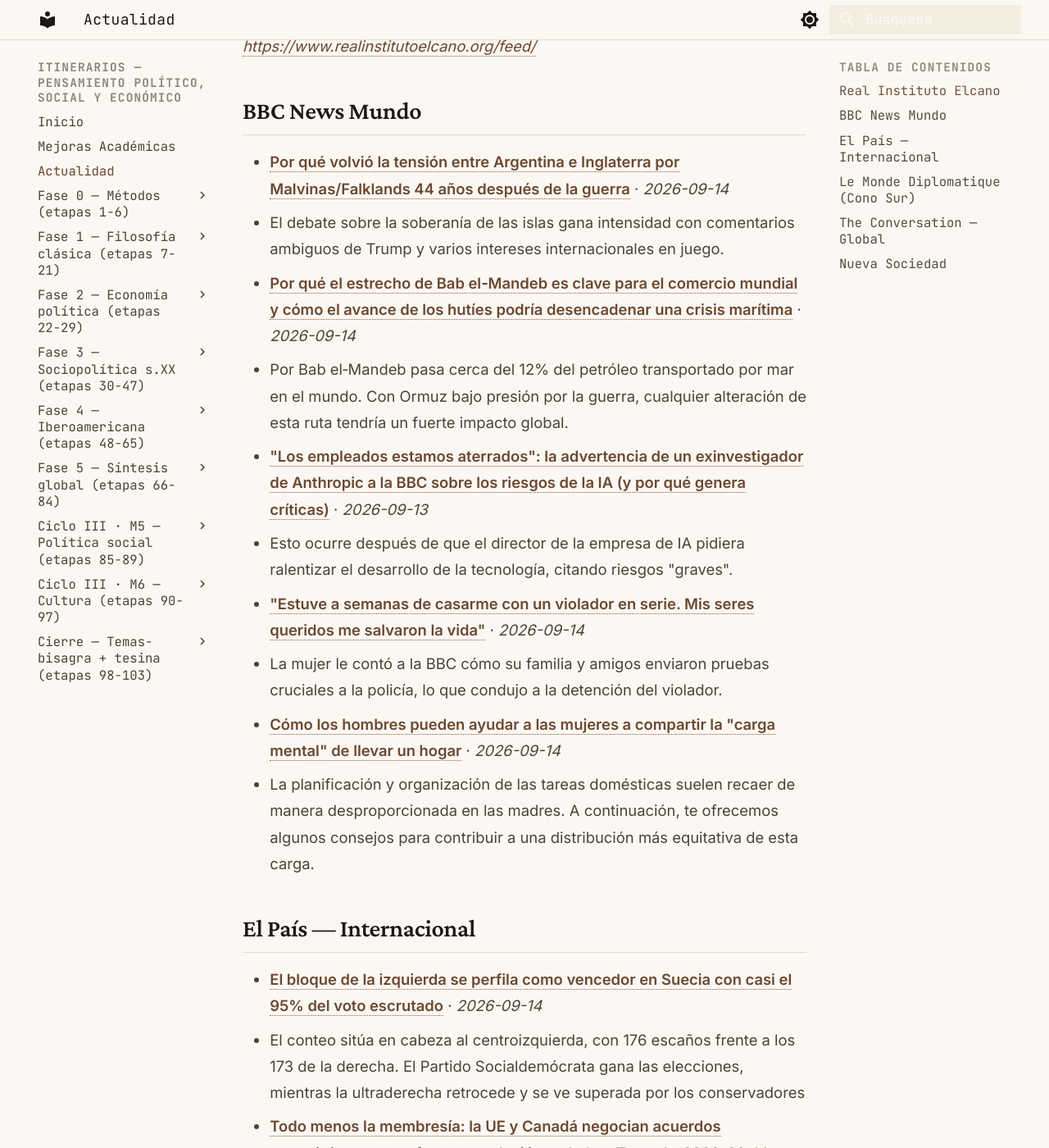
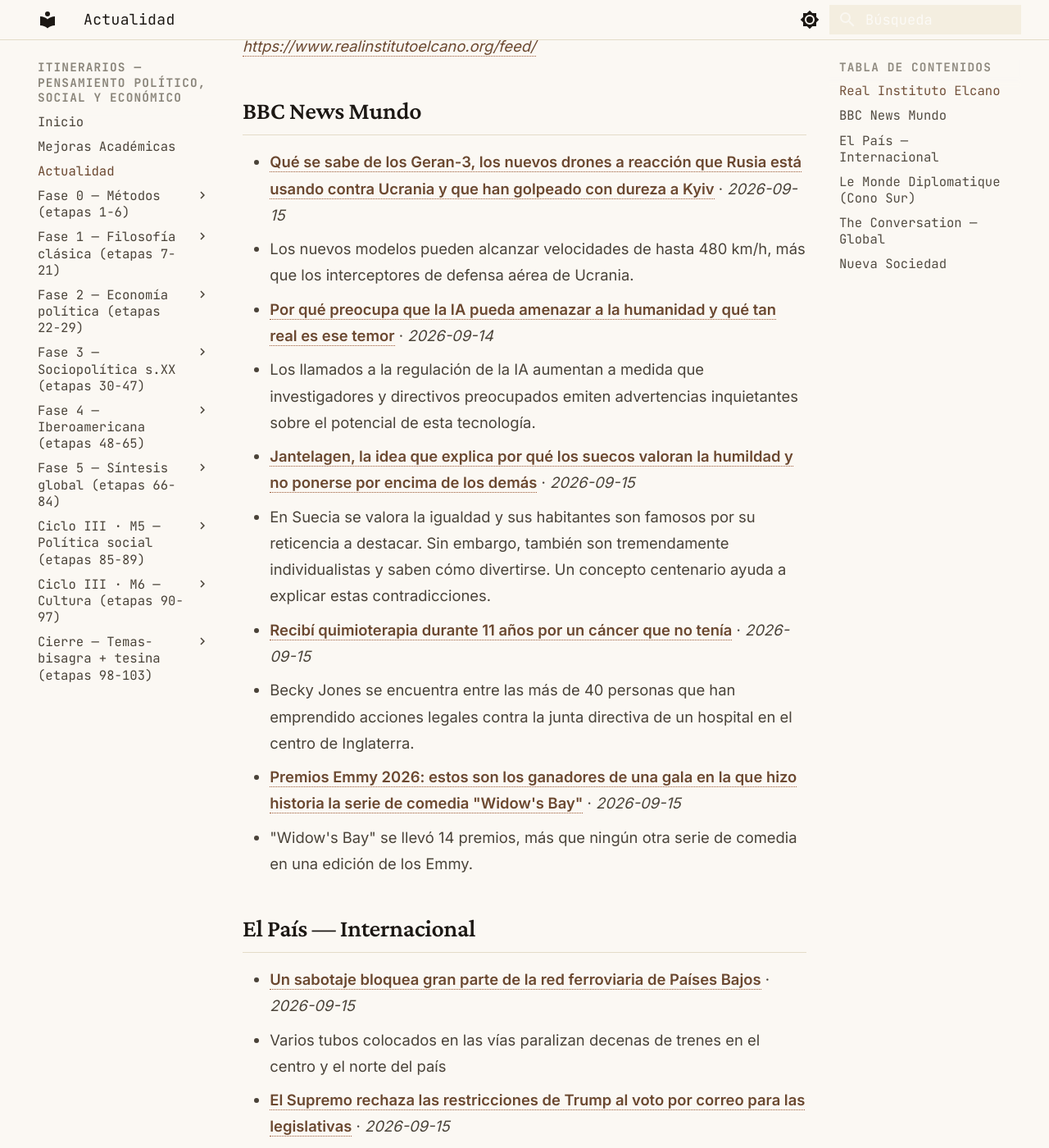
Before and after one commit to MrSpagVi/Curso, an MkDocs documentation site: the page built from docs/actualidad.md, in a window 1280 px wide and 1400 px high, scrolled down 717 px. Shown: the whole window at 82% size. Built offline with MkDocs 1.6.1 and Material for MkDocs 9.7.7, drawn with Linux system fonts in a browser that asks for light colours; some of the changed text lies outside the part shown.

Commit message:
auto: actualidad 2026-09-15

```diff
--- a/docs/actualidad.md
+++ b/docs/actualidad.md
@@ -6,7 +6,7 @@ title: Actualidad
 
 Últimos titulares de fuentes que dictan agenda en ciencia política y geopolítica. Actualizado automáticamente cada día (vía GitHub Actions).
 
-_Última actualización: 2026-09-14 11:19 UTC_
+_Última actualización: 2026-09-15 10:43 UTC_
 
 !!! tip "Ritual mensual — #actualidad"
     El último sábado de cada mes: agarrá **un** titular de los de abajo y escribí **300 palabras** aplicándole **2 autores** del último mes que leíste. ¿Qué diría cada uno? ¿En qué chocan? No resumas la noticia — usala como caso para pensar con las herramientas que venís construyendo. Guardá el texto con el tag `#actualidad` en tu sistema de notas. Esto convierte la teoría en criterio sobre la coyuntura: el objetivo del plan no es citar a Maquiavelo, es leer el presente con él.
@@ -17,25 +17,25 @@ _Sin datos en esta ejecución. Visitar fuente: [https://www.realinstitutoelcano.
 
 ## BBC News Mundo
 
-- **[Por qué volvió la tensión entre Argentina e Inglaterra por Malvinas/Falklands 44 años después de la guerra](https://www.bbc.com/mundo/articles/czrz6d153mxo?at_medium=RSS&at_campaign=rss)** · *2026-09-14*
-  - El debate sobre la soberanía de las islas gana intensidad con comentarios ambiguos de Trump y varios intereses internacionales en juego.
-- **[Por qué el estrecho de Bab el‑Mandeb es clave para el comercio mundial y cómo el avance de los hutíes podría desencadenar una crisis marítima](https://www.bbc.com/mundo/articles/c9dw91d5yx5o?at_medium=RSS&at_campaign=rss)** · *2026-09-14*
-  - Por Bab el‑Mandeb pasa cerca del 12% del petróleo transportado por mar en el mundo. Con Ormuz bajo presión por la guerra, cualquier alteración de esta ruta tendría un fuerte impacto global.
-- **["Los empleados estamos aterrados": la advertencia de un exinvestigador de Anthropic a la BBC sobre los riesgos de la IA (y por qué genera críticas)](https://www.bbc.com/mundo/articles/c4gq5lq8jzvo?at_medium=RSS&at_campaign=rss)** · *2026-09-13*
-  - Esto ocurre después de que el director de la empresa de IA pidiera ralentizar el desarrollo de la tecnología, citando riesgos "graves".
-- **["Estuve a semanas de casarme con un violador en serie. Mis seres queridos me salvaron la vida"](https://www.bbc.com/mundo/articles/c5yelx5l880o?at_medium=RSS&at_campaign=rss)** · *2026-09-14*
-  - La mujer le contó a la BBC cómo su familia y amigos enviaron pruebas cruciales a la policía, lo que condujo a la detención del violador.
-- **[Cómo los hombres pueden ayudar a las mujeres a compartir la "carga mental" de llevar un hogar](https://www.bbc.com/mundo/articles/c0re1elv79xo?at_medium=RSS&at_campaign=rss)** · *2026-09-14*
-  - La planificación y organización de las tareas domésticas suelen recaer de manera desproporcionada en las madres. A continuación, te ofrecemos algunos consejos para contribuir a una distribución más equitativa de esta carga.
+- **[Qué se sabe de los Geran-3, los nuevos drones a reacción que Rusia está usando contra Ucrania y que han golpeado con dureza a Kyiv](https://www.bbc.com/mundo/articles/cwyz1293enxo?at_medium=RSS&at_campaign=rss)** · *2026-09-15*
+  - Los nuevos modelos pueden alcanzar velocidades de hasta 480 km/h, más que los interceptores de defensa aérea de Ucrania.
+- **[Por qué preocupa que la IA pueda amenazar a la humanidad y qué tan real es ese temor](https://www.bbc.com/mundo/articles/cqkg0dvwm99vo?at_medium=RSS&at_campaign=rss)** · *2026-09-14*
+  - Los llamados a la regulación de la IA aumentan a medida que investigadores y directivos preocupados emiten advertencias inquietantes sobre el potencial de esta tecnología.
+- **[Jantelagen, la idea que explica por qué los suecos valoran la humildad y no ponerse por encima de los demás](https://www.bbc.com/mundo/articles/c86x11y8g2zo?at_medium=RSS&at_campaign=rss)** · *2026-09-15*
+  - En Suecia se valora la igualdad y sus habitantes son famosos por su reticencia a destacar. Sin embargo, también son tremendamente individualistas y saben cómo divertirse. Un concepto centenario ayuda a explicar estas contradicciones.
+- **[Recibí quimioterapia durante 11 años por un cáncer que no tenía](https://www.bbc.com/mundo/articles/crer35p25lzo?at_medium=RSS&at_campaign=rss)** · *2026-09-15*
+  - Becky Jones se encuentra entre las más de 40 personas que han emprendido acciones legales contra la junta directiva de un hospital en el centro de Inglaterra.
+- **[Premios Emmy 2026: estos son los ganadores de una gala en la que hizo historia la serie de comedia "Widow's Bay"](https://www.bbc.com/mundo/articles/cmx2zex83g59o?at_medium=RSS&at_campaign=rss)** · *2026-09-15*
+  - "Widow's Bay" se llevó 14 premios, más que ningún otra serie de comedia en una edición de los Emmy.
 
 ## El País — Internacional
 
-- **[El bloque de la izquierda se perfila como vencedor en Suecia con casi el 95% del voto escrutado](https://elpais.com/internacional/2026-09-13/los-socialdemocratas-ganan-las-elecciones-en-suecia-segun-los-sondeos-a-pie-de-urna.html)** · *2026-09-14*
-  - El conteo sitúa en cabeza al centroizquierda, con 176 escaños frente a los 173 de la derecha. El Partido Socialdemócrata gana las elecciones, mientras la ultraderecha retrocede y se ve superada por los conservadores
-- **[Todo menos la membresía: la UE y Canadá negocian acuerdos estratégicos para reforzar su relación en la ‘era Trump’](https://elpais.com/internacional/2026-09-14/todo-menos-la-membresia-la-ue-y-canada-negocian-acuerdos-estrategicos-para-reforzar-su-relacion-en-la-era-trump.html)** · *2026-09-14*
-  - Bruselas y Ottawa tejen una red inédita de pactos frente a los ataques de Estados Unidos y el empuje de China
-- **[Marine Le Pen exorciza fantasmas en el feudo que alumbró su proyecto político](https://elpais.com/internacional/2026-09-13/marine-le-pen-exorciza-fantasmas-en-el-feudo-que-alumbro-su-proyecto-politico.html)** · *2026-09-13*
-  - La líder ultraderechista invoca la “prioridad nacional” para los franceses en su primer gran mitin del curso. Promete solucionar la crisis de la vivienda, pero evita alusiones a su condena y a la UE
+- **[Un sabotaje bloquea gran parte de la red ferroviaria de Países Bajos](https://elpais.com/internacional/2026-09-15/un-presunto-sabotaje-interrumpe-gran-parte-de-la-red-ferroviaria-de-paises-bajos.html)** · *2026-09-15*
+  - Varios tubos colocados en las vías paralizan decenas de trenes en el centro y el norte del país
+- **[El Supremo rechaza las restricciones de Trump al voto por correo para las legislativas](https://elpais.com/us/2026-09-15/el-tribunal-suprema-rechaza-por-ahora-las-restricciones-de-trump-al-voto-por-correo-antes-de-las-elecciones-legislativas.html)** · *2026-09-15*
+  - La reforma del republicano ponía en riesgo el sufragio de millones de personas por no haber tiempo suficiente para que los Estados implementaran las nuevas normas
+- **[Un oligarca ruso del círculo de Putin pagó los festejos tras la boda del hijo mayor de Trump en Bahamas](https://elpais.com/internacional/2026-09-14/un-oligarca-ruso-cercano-a-putin-pago-los-festejos-tras-la-boda-del-hijo-mayor-de-donald-trump-en-las-bahamas.html)** · *2026-09-14*
+  - La pareja ha confirmado que Umar Kremlev se hizo cargo de las facturas. “Esto debería ser impensable para el hijo del presidente. Y punto”, apunta un antiguo alto cargo del FBI
 - **[Emma Bonino en el corazón](https://elpais.com/internacional/2026-09-14/emma-bonino-en-el-corazon.html)** · *2026-09-14*
   - Fue cercana, de una pieza y la dirigente italiana que mayor impulso transformador desplegó
 - **[Democracia en venta](https://elpais.com/internacional/2026-09-13/democracia-en-venta.html)** · *2026-09-13*
@@ -47,16 +47,16 @@ _Sin datos en esta ejecución. Visitar fuente: [https://www.eldiplo.org/feed/](h
 
 ## The Conversation — Global
 
-- **[Who should own the knowledge that underpins AI technology?](https://theconversation.com/who-should-own-the-knowledge-that-underpins-ai-technology-291503)** · *2026-09-14*
-  - None of the rapid development in AI exists in a vacuum. It is built on decades of blue-skies work by academics.
-- **[How to build climate-resilient transport systems](https://theconversation.com/how-to-build-climate-resilient-transport-systems-290089)** · *2026-09-14*
-  - Our transport infrastructure and logistics supply chains were built for a stable environmental and energy baseline that no longer exists.
-- **[All-round condemnation for Pauline Hanson over Indigenous slur](https://theconversation.com/all-round-condemnation-for-pauline-hanson-over-indigenous-slur-291562)** · *2026-09-14*
-  - Pauline Hanson’s derogatory remarks about Indigenous people on a podcast last year have been slammed by members of the government, the Liberals and the Nationals.
-- **[Is calisthenics as good as weight training? Here’s what the science says](https://theconversation.com/is-calisthenics-as-good-as-weight-training-heres-what-the-science-says-291740)** · *2026-09-14*
-  - Your muscles can’t tell the difference between a dumbbell and a push-up
-- **[Trailblazing lawyer Mary Gaudron, a woman of many firsts, leaves a huge and lasting legacy](https://theconversation.com/trailblazing-lawyer-mary-gaudron-a-woman-of-many-firsts-leaves-a-huge-and-lasting-legacy-291864)** · *2026-09-14*
-  - The first women judge on the High Court shaped Australian legal history and was an inspiration to many.
+- **[Europe’s e-waste is a valuable resource – let’s not throw it away](https://theconversation.com/europes-e-waste-is-a-valuable-resource-lets-not-throw-it-away-290453)** · *2026-09-15*
+  - Europe is not facing a scarcity problem but a recovery challenge, and one that can be solved.
+- **[Can an ancient virus be brought back to life? What 500-year-old smallpox DNA reveals](https://theconversation.com/can-an-ancient-virus-be-brought-back-to-life-what-500-year-old-smallpox-dna-reveals-289662)** · *2026-09-15*
+  - Smallpox DNA from two people buried in Chile reveals the virus’s arrival through European colonisation – but recreating it would require deliberate laboratory work.
+- **[More than 2 million Indigenous people lived in Australia in 1788: new research](https://theconversation.com/more-than-2-million-indigenous-people-lived-in-australia-in-1788-new-research-291278)** · *2026-09-15*
+  - Genetic, archaeological and environmental evidence suggest the Indigenous population fell by more than 90% In the 70 years after the British invaded.
+- **[AFP commissioner urges ‘conversation’ about link between Australians’ level of illicit drug use and organised crime](https://theconversation.com/afp-commissioner-urges-conversation-about-link-between-australians-level-of-illicit-drug-use-and-organised-crime-291991)** · *2026-09-15*
+  - Krissy Barrett’s call comes after recent murders in Sydney linked to organised crime included two cases of mistaken identity in one week.
+- **[175 years of university architecture reflects Australian history. We shouldn’t let that history be lost](https://theconversation.com/175-years-of-university-architecture-reflects-australian-history-we-shouldnt-let-that-history-be-lost-290941)** · *2026-09-15*
+  - University campuses reflect the layers of architectural and landscape styles that have shaped our cities and suburbs.
 
 ## Nueva Sociedad
 
```
